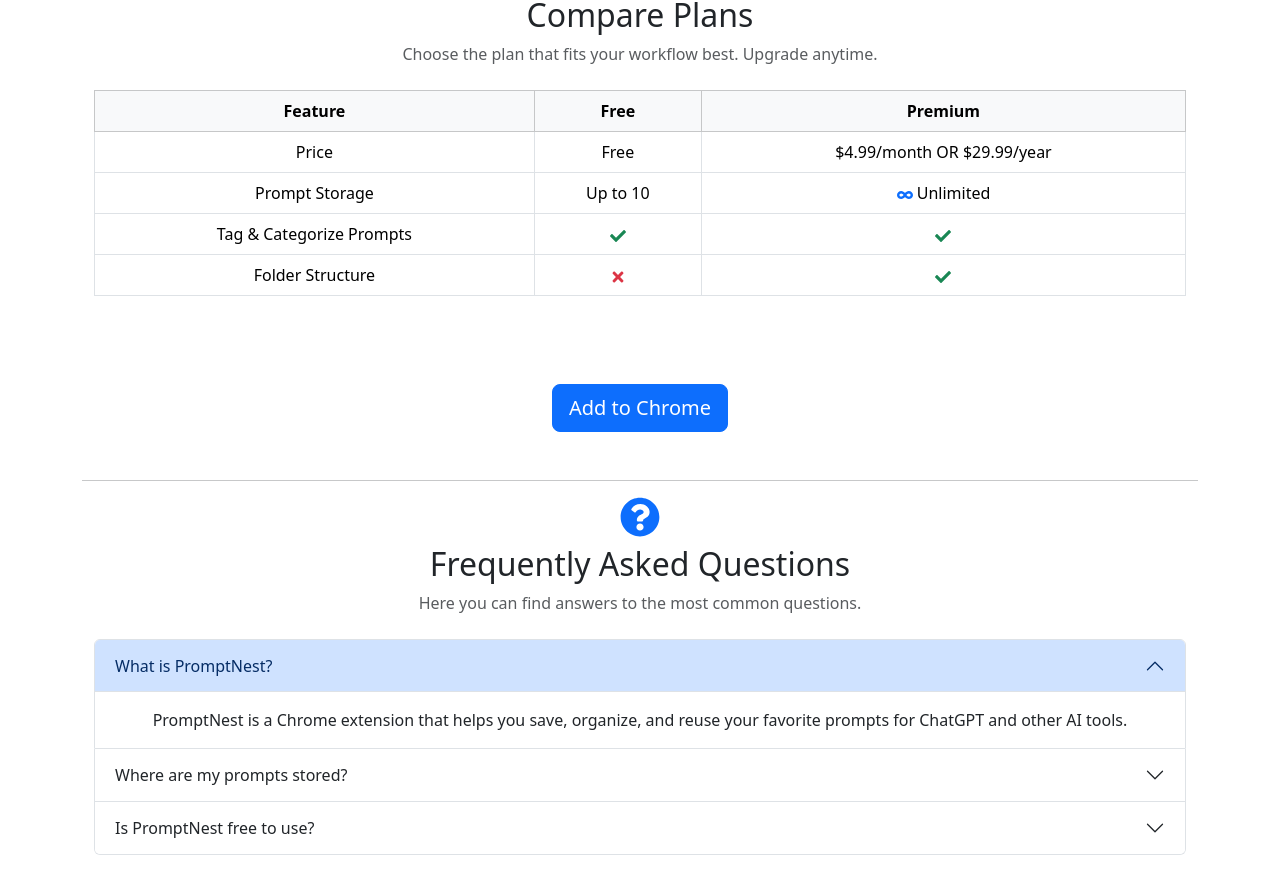
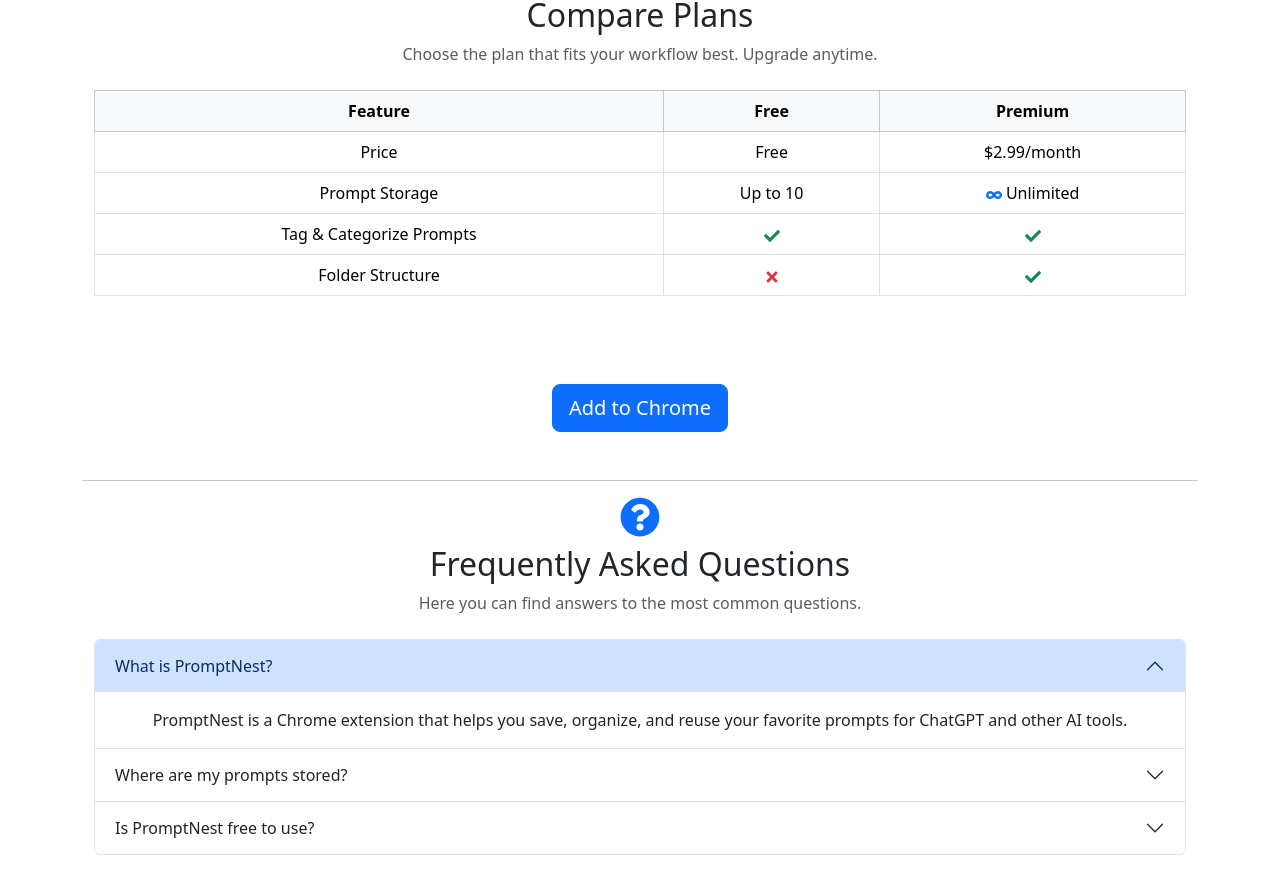
Before and after one commit to Prompt-Nest/promptnest-landing-page, a React (Vite) app: page / in a window 1280 px wide. Shown: the part 2090-2984 px from the top of the page. Built offline with nearby package versions, Linux system fonts and the light colour scheme.

Commit message:
Update Comparison.jsx

```diff
--- a/src/components/Comparison.jsx
+++ b/src/components/Comparison.jsx
@@ -21,7 +21,7 @@
                         <tr>
                             <td>Price</td>
                             <td>Free</td>
-                            <td>$4.99/month OR $29.99/year</td>
+                            <td>$2.99/month</td>
                         </tr>
                         <tr>
                             <td>Prompt Storage</td>
```
